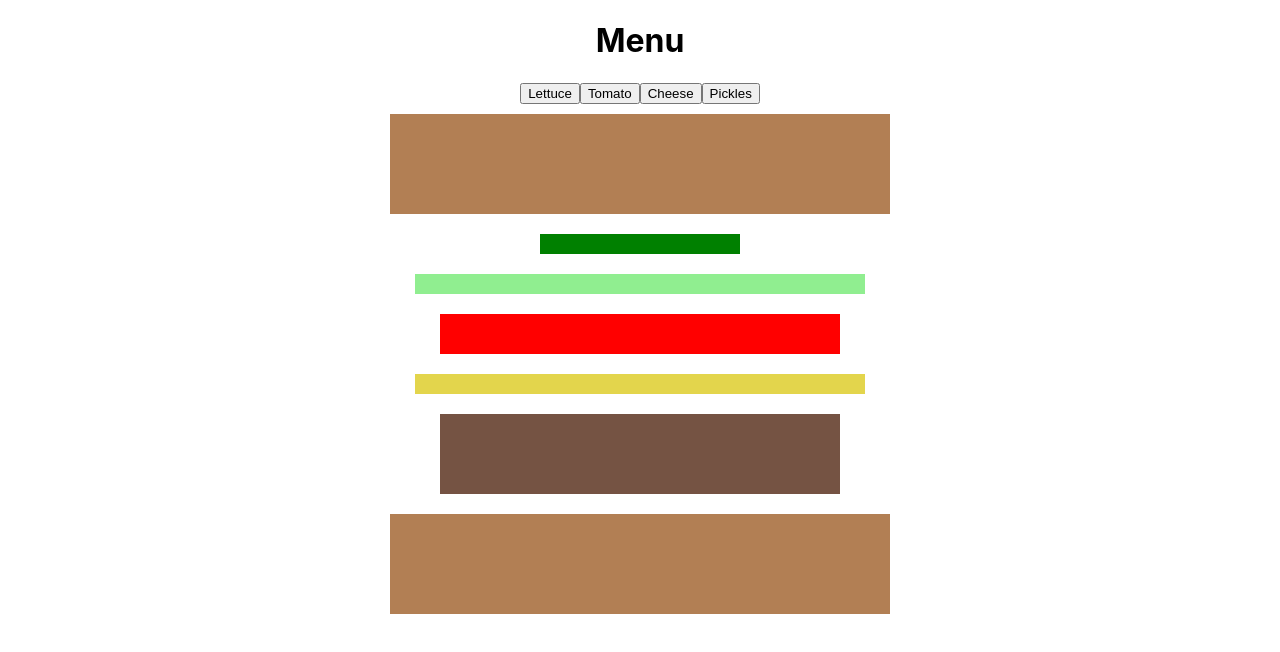
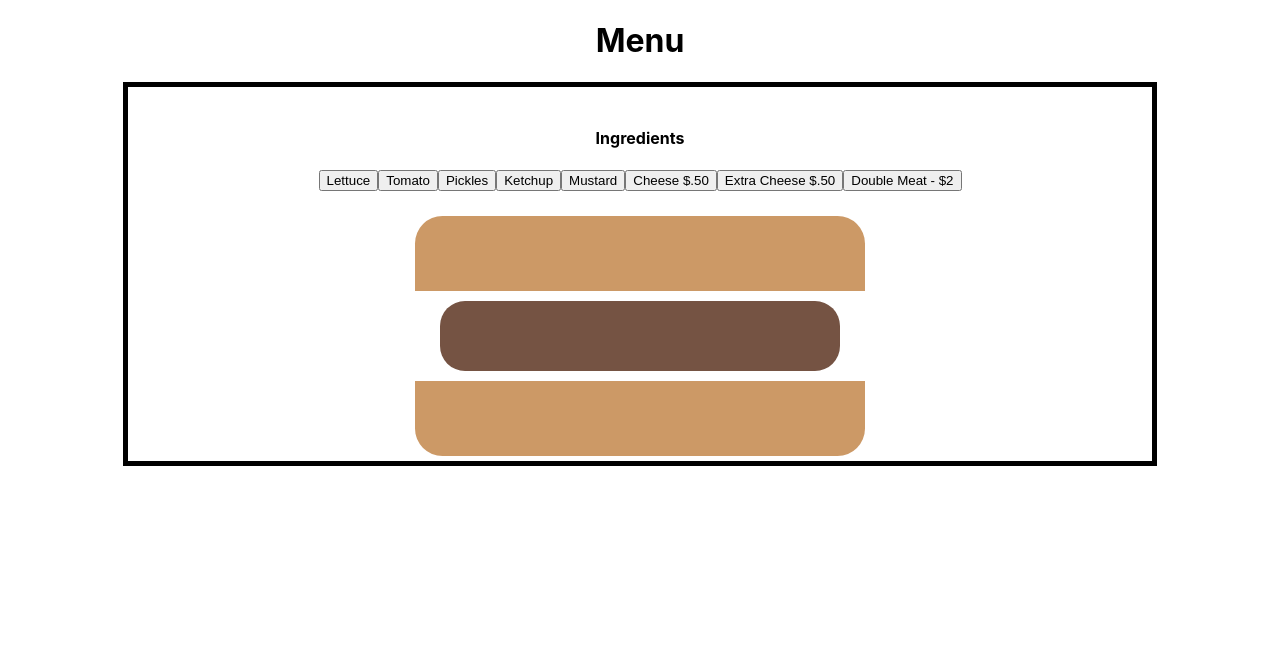
Before and after one commit to jcattanach/Jacks-Burger-Shack, a React (Create React App) app: page / in a window 1280 px wide. Shown: the top 652 px of the page. Built offline with nearby package versions, Linux system fonts and the light colour scheme.

Commit message:
added css styling to burger

```diff
--- a/src/App.css
+++ b/src/App.css
@@ -1,3 +1,20 @@
 .App {
   text-align: center;
+  display: flex;
+  flex-direction: column;
+  justify-content: center;
+  align-items: center;
 }
+.burgerContainer {
+  display: flex;
+  justify-content: center;
+  flex-direction: column;
+  align-items: center;
+  border: 5px solid black;
+  width: 80%;
+  position: relative;
+  height: 80%;
+}
+.ingredientMenu {
+  margin: 20px 0 20px 0;
+}
--- a/src/App.js
+++ b/src/App.js
@@ -1,22 +1,34 @@
 import React, { Component } from 'react';
+import { connect } from 'react-redux'
 import './App.css';
 import Menu from './components/Menu'
-import Ingredients from './components/Ingredients'
-import { Top, Bottom, Patty, Cheese, Lettuce, Tomato, Pickle } from './components/Burger'
+import { Top, Bottom, Patty, Cheese, Lettuce, Tomato, Pickle, Ketchup, Mustard } from './components/Burger'
 
 class App extends Component {
   render() {
     return (
       <div className="App">
         <Menu />
-        <Ingredients />
         <div className="burgerContainer">
+          <div className="ingredientMenu">
+            <h4>Ingredients</h4>
+            <button onClick={this.props.toggleLettuce}>Lettuce</button>
+            <button onClick={this.props.toggleTomato}>Tomato</button>
+            <button onClick={this.props.togglePickles}>Pickles</button>
+            <button onClick={this.props.toggleKetchup}>Ketchup</button>
+            <button onClick={this.props.toggleMustard}>Mustard</button>
+            <button onClick={this.props.toggleCheese}>Cheese $.50</button>
+            <button onClick={this.props.toggleExtraCheese}>Extra Cheese $.50</button>
+            <button onClick={this.props.toggleDoubleMeat}>Double Meat - $2</button>
+          </div>
           <Top />
-          <Pickle />
-          <Lettuce />
-          <Tomato />
-          <Cheese />
-          <Patty />
+          <Mustard value={this.props.mus}/>
+          <Pickle value={this.props.pic}/>
+          <Lettuce value={this.props.let}/>
+          <Tomato value={this.props.tom}/>
+          <Cheese value={this.props.chee} valueTwo={this.props.ext}/>
+          <Patty value={this.props.dub}/>
+          <Ketchup value={this.props.ket}/>
           <Bottom/>
         </div>
       </div>
@@ -24,4 +36,30 @@ class App extends Component {
   }
 }
 
-export default App;
+const mapStateToProps = state => {
+  return {
+    let: state.lettuce,
+    tom: state.tomato,
+    pic: state.pickles,
+    chee: state.cheese,
+    dub: state.doubleMeat,
+    ext: state.extraCheese,
+    ket: state.ketchup,
+    mus: state.mustard
+  }
+}
+
+
+const mapDispatchToProps = (dispatch) => {
+  return {
+    toggleLettuce : () => dispatch({ type : "TOGGLE_LETTUCE"}),
+    toggleTomato : () => dispatch({ type : "TOGGLE_TOMATO"}),
+    toggleCheese : () => dispatch({ type : "TOGGLE_CHEESE"}),
+    togglePickles : () => dispatch({ type : "TOGGLE_PICKLES"}),
+    toggleExtraCheese : () => dispatch({ type : "TOGGLE_EXTRA_CHEESE"}),
+    toggleDoubleMeat : () => dispatch({ type : "TOGGLE_DOUBLE_MEAT"}),
+    toggleMustard : () => dispatch({ type : "TOGGLE_MUSTARD"}),
+    toggleKetchup : () => dispatch({ type : "TOGGLE_KETCHUP"})
+  }
+}
+export default connect(mapStateToProps, mapDispatchToProps)(App)
--- a/src/components/Burger.css
+++ b/src/components/Burger.css
@@ -1,46 +1,113 @@
+.top {
+  border-top-left-radius: 27.5px;
+  border-top-right-radius: 27.5px;
+}
 
-.burgerContainer {
-  display: flex;
-  justify-content: center;
-  flex-direction: column;
-  align-items: center;
+.bottom {
+  border-bottom-left-radius: 27.5px;
+  border-bottom-right-radius: 27.5px;
 }
 
 .bun {
-  width: 500px;
-  height: 100px;
-  background-color: #B27F54;
-  margin: 10px;
+  width: 450px;
+  height: 75px;
+  background-color: #cc9966;
+  margin: 5px;
 }
 
 .patty {
   width: 400px;
-  height: 80px;
+  height: 70px;
   background-color: #755343;
-  margin: 10px
+  margin: 5px;
+  border-radius: 25px;
 }
 
 .cheese {
   width: 450px;
   height: 20px;
-  background-color: #e3d54c;
-  margin: 10px;
+  background-color: #FDBB77;
+  margin: 5px;
+  border-radius: 25px;
 }
 .lettuce {
   width: 450px;
   height: 20px;
   background-color: lightgreen;
-  margin: 10px;
+  margin: 5px;
 }
 .tomato {
   width: 400px;
-  height: 40px;
+  height: 30px;
   background-color: red;
-  margin: 10px;
+  margin: 5px;
+  border-radius: 25px;
 }
 .pickle {
   width: 200px;
   height: 20px;
-  background-color: green;
-  margin: 10px;
+  background-color: #7dae6c;
+  margin: 5px;
+  border-radius: 25px;
 }
+.ketchup {
+  width: 450px;
+  height: 20px;
+  background-color: #c33a00;
+  margin-bottom: -10px;
+  border-radius: 25px;
+}
+.mustard {
+  width: 450px;
+  height: 20px;
+  background-color: #e7c536;
+  margin-top: -10px;
+  border-radius: 25px;
+}
+
+
+
+@media (min-width: 320px) and (max-width: 480px) {
+  .bun {
+    width: 250px;
+    height: 37.5px;
+    margin: 2.5px;
+  }
+
+  .patty {
+    width: 200px;
+    height: 40px;
+    margin: 2.5px;
+  }
+
+  .cheese {
+    width: 250px;
+    height: 10px;
+    margin: 2.5px;
+  }
+  .lettuce {
+    width: 250px;
+    height: 10px;
+    margin: 2.5px;
+  }
+  .tomato {
+    width: 200px;
+    height: 20px;
+    margin: 2.5px;
+  }
+  .pickle {
+    width: 100px;
+    height: 10px;
+    margin: 2.5px;
+  }
+  .ketchup {
+    width: 250px;
+    height: 10px;
+    margin-bottom: -5px;
+  }
+  .mustard {
+    width: 250px;
+    height: 10px;
+  }
+
+}
--- a/src/components/Burger.js
+++ b/src/components/Burger.js
@@ -1,11 +1,12 @@
 import React, { Component } from 'react';
+// import { connect } from 'react-redux'
 import './Burger.css'
 
 export class Top extends Component {
   render() {
     return (
       <div>
-        <div className="bun"></div>
+        <div className="bun top"></div>
       </div>
     );
   }
@@ -15,7 +16,7 @@ export class Bottom extends Component {
   render() {
     return (
       <div>
-        <div className="bun"></div>
+        <div className="bun bottom"></div>
       </div>
     );
   }
@@ -23,8 +24,14 @@ export class Bottom extends Component {
 
 export class Patty extends Component {
   render() {
+    let patty = null
+    if(this.props.value){
+      patty = <div className="patty"></div>
+
+}
     return (
       <div>
+        {patty}
         <div className="patty"></div>
       </div>
     );
@@ -33,9 +40,18 @@ export class Patty extends Component {
 
 export class Cheese extends Component {
   render() {
+    let cheese = null
+    if(this.props.value){
+      cheese = <div className="cheese"></div>
+}
+    let extCheese
+    if(this.props.valueTwo){
+      extCheese = <div className="cheese"></div>
+    }
     return (
       <div>
-        <div className="cheese"></div>
+        {extCheese}
+        {cheese}
       </div>
     );
   }
@@ -43,9 +59,15 @@ export class Cheese extends Component {
 
 export class Lettuce extends Component {
   render() {
+
+    let lettuce = null
+    if(this.props.value){
+      lettuce = <div className="lettuce"></div>
+
+}
     return (
       <div>
-        <div className="lettuce"></div>
+        {lettuce}
       </div>
     );
   }
@@ -53,9 +75,14 @@ export class Lettuce extends Component {
 
 export class Tomato extends Component {
   render() {
+    let tomato = null
+    if(this.props.value){
+      tomato = <div className="tomato"></div>
+
+}
     return (
       <div>
-        <div className="tomato"></div>
+        {tomato}
       </div>
     );
   }
@@ -63,10 +90,45 @@ export class Tomato extends Component {
 
 export class Pickle extends Component {
   render() {
+    let pickle = null
+    if(this.props.value){
+      pickle = <div className="pickle"></div>
+
+}
     return (
       <div>
-        <div className="pickle"></div>
+        {pickle}
       </div>
     );
   }
 }
+
+export class Ketchup extends Component {
+  render() {
+    let ketchup = null
+    if(this.props.value){
+      ketchup = <div className="ketchup"></div>
+
+}
+    return (
+      <div>
+        {ketchup}
+      </div>
+    );
+  }
+}
+
+export class Mustard extends Component {
+  render() {
+    let mustard = null
+    if(this.props.value){
+      mustard = <div className="mustard"></div>
+
+}
+    return (
+      <div>
+        {mustard}
+      </div>
+    );
+  }
+}
--- a/src/components/Ingredients.js
+++ /dev/null
@@ -1,45 +0,0 @@
-import React, { Component } from 'react';
-import { connect } from 'react-redux'
-
-class Ingredients extends Component {
-
-  toggleTomato = () => {
-    console.log('Tomato')
-  }
-  toggleCheese = () => {
-    console.log('Cheese')
-  }
-  togglePickles = () => {
-    console.log('Pickles')
-  }
-
-
-  render() {
-    return (
-      <div>
-        <button onClick={this.props.toggleLettuce}>Lettuce</button>
-        <button onClick={this.props.toggleTomato}>Tomato</button>
-        <button onClick={this.props.toggleCheese}>Cheese</button>
-        <button onClick={this.props.togglePickles}>Pickles</button>
-      </div>
-    );
-  }
-}
-
-
-// const mapStateToProps = (state) => {
-//   return {
-//
-// }
-// }
-
-const mapDispatchToProps = (dispatch) => {
-  return {
-    toggleLettuce : () => dispatch({ type : "TOGGLE_LETTUCE"}),
-    toggleTomato : () => dispatch({ type : "TOGGLE_TOMATO"}),
-    toggleCheese : () => dispatch({ type : "TOGGLE_CHEESE"}),
-    togglePickles : () => dispatch({ type : "TOGGLE_PICKLES"})
-
-  }
-}
-export default connect(null, mapDispatchToProps)(Ingredients)
--- a/src/store/reducer.js
+++ b/src/store/reducer.js
@@ -1,8 +1,12 @@
 const initialState = {
-  pickles : true,
-  cheese : true,
-  tomato : true,
-  lettuce : true
+  pickles : false,
+  cheese : false,
+  tomato : false,
+  lettuce : false,
+  extraCheese : false,
+  doubleMeat : false,
+  mustard : false,
+  ketchup : false
 }
 
 const reducer = (state = initialState,action) => {
@@ -31,7 +35,30 @@ const reducer = (state = initialState,action) => {
       ...state,
       cheese : !doesShow
     }}
-
+  if(action.type === "TOGGLE_EXTRA_CHEESE") {
+    const doesShow = state.extraCheese
+    return {
+      ...state,
+      extraCheese : !doesShow
+    }}
+  if(action.type === "TOGGLE_DOUBLE_MEAT") {
+    const doesShow = state.doubleMeat
+    return {
+      ...state,
+      doubleMeat : !doesShow
+    }}
+  if(action.type === "TOGGLE_MUSTARD") {
+    const doesShow = state.mustard
+    return {
+      ...state,
+      mustard : !doesShow
+    }}
+  if(action.type === "TOGGLE_KETCHUP") {
+    const doesShow = state.ketchup
+    return {
+      ...state,
+      ketchup : !doesShow
+    }}
   return state
 }
 
```
